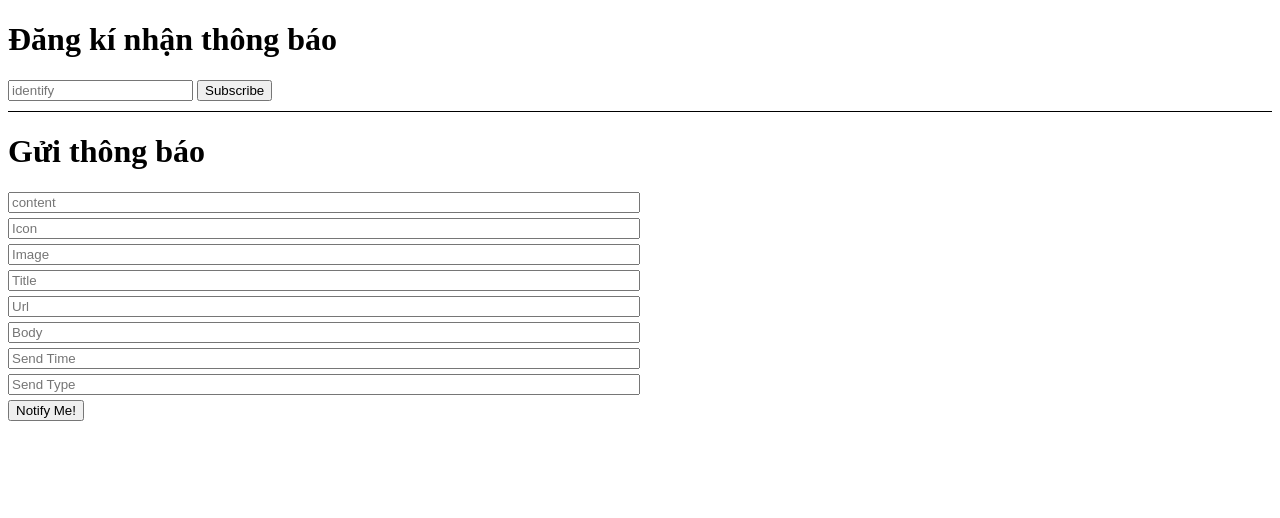
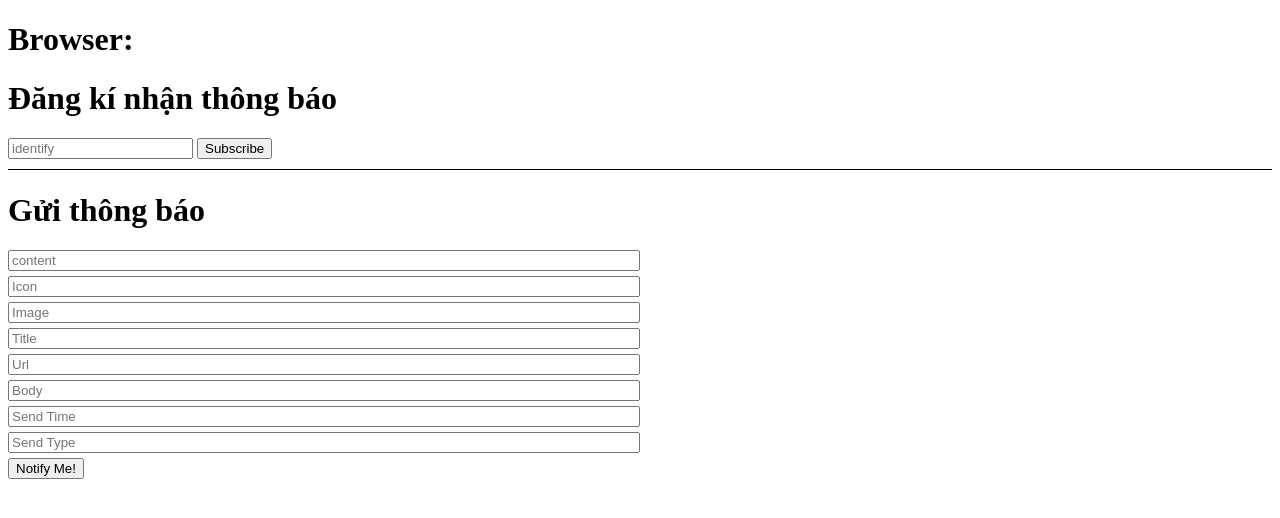
Before and after one commit to dai3005/push-notification, a plain HTML site: page index.html in a window 1280 px wide. Drawn offline with nearby package versions, Linux system fonts and the light colour scheme.

Commit message:
Update index.html

```diff
--- a/index.html
+++ b/index.html
@@ -10,6 +10,7 @@
   </head>
   <body>
     <div>
+      <h1 id="browser"> Browser: </h1>
       <h1>Đăng kí nhận thông báo</h1>
       <input
         type="text"
```
